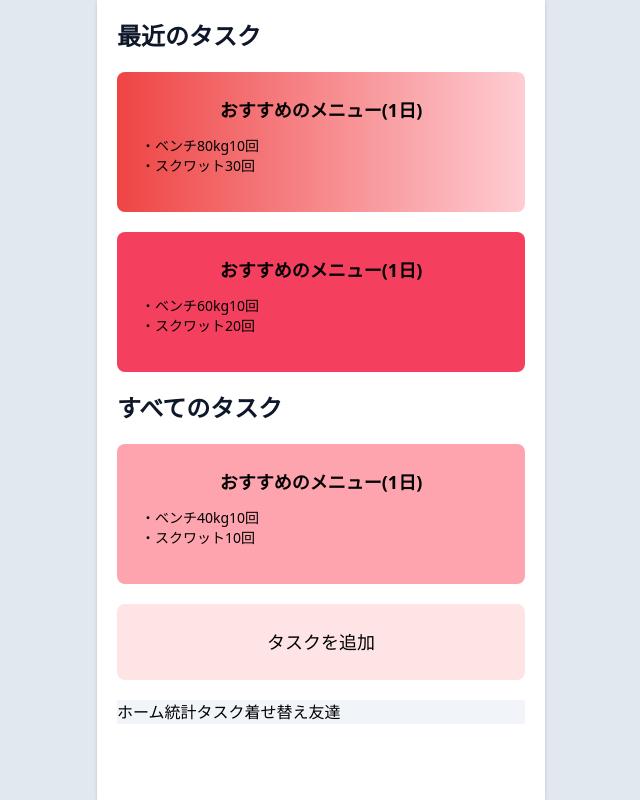
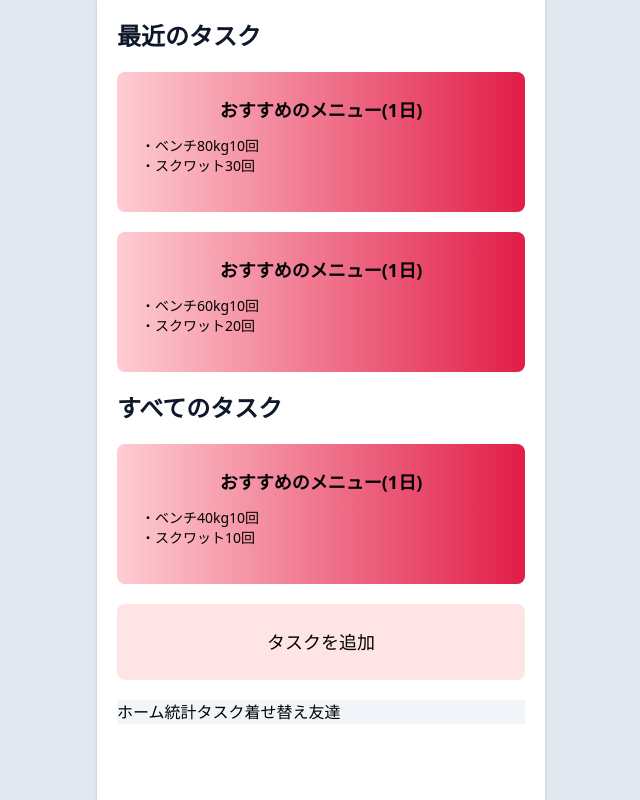
Before and after one commit to muscle-training-with-friend/mutan, a React (Vite) app: page /mutan/tasks in a window 1280 px wide. Shown: the whole page, without its empty margins (319-959 px from the left). Built offline with nearby package versions, Linux system fonts and the light colour scheme.

Commit message:
Update Tasks.jsx
グラデーション調整
大体完成

```diff
--- a/src/Pages/Tasks.jsx
+++ b/src/Pages/Tasks.jsx
@@ -4,7 +4,7 @@ export default function () {
   return (
     <>
       <div className="font-bold text-slate-900 text-2xl">最近のタスク</div>
-      <div className="rounded-lg bg-rose-700 my-5 p-6 bg-gradient-to-r from-red-500 to-rose-200">
+      <div className="rounded-lg bg-rose-700 my-5 p-6 bg-gradient-to-r from-rose-200 to-rose-600">
         <Link to="/doneTask">
           <div className="font-bold text-lg flex justify-center">おすすめのメニュー(1日)</div>
           <div className="py-3">
@@ -14,7 +14,7 @@ export default function () {
         </Link>
       </div>
 
-      <div className="rounded-lg bg-rose-500  my-5 p-6">
+      <div className="rounded-lg bg-rose-500  my-5 p-6 bg-gradient-to-r from-rose-200 to-rose-600">
         <Link to="/doneTask">
           <div className="font-bold text-lg flex justify-center">おすすめのメニュー(1日)</div>
           <div className="py-3">
@@ -25,7 +25,7 @@ export default function () {
       </div>
 
       <div className="font-bold text-slate-900 text-2xl">すべてのタスク</div>
-      <div className="rounded-lg bg-rose-300 my-5 p-6">
+      <div className="rounded-lg bg-rose-300 my-5 p-6 bg-gradient-to-r from-rose-200 to-rose-600">
         <Link to="/doneTask">
           <div className="font-bold text-lg flex justify-center">おすすめのメニュー(1日)</div>
           <div className="py-3">
```
